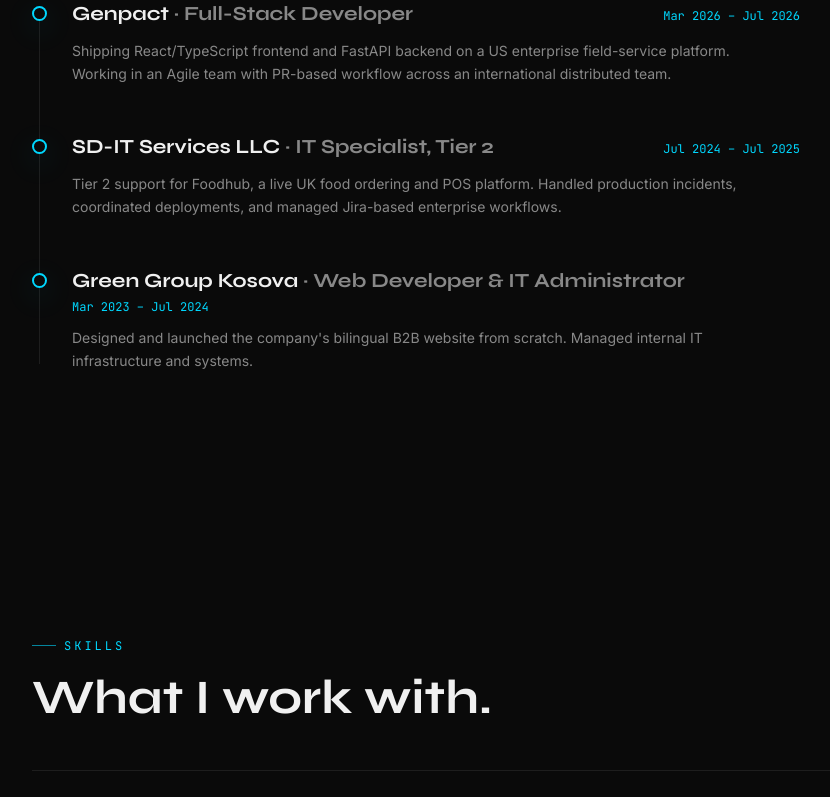
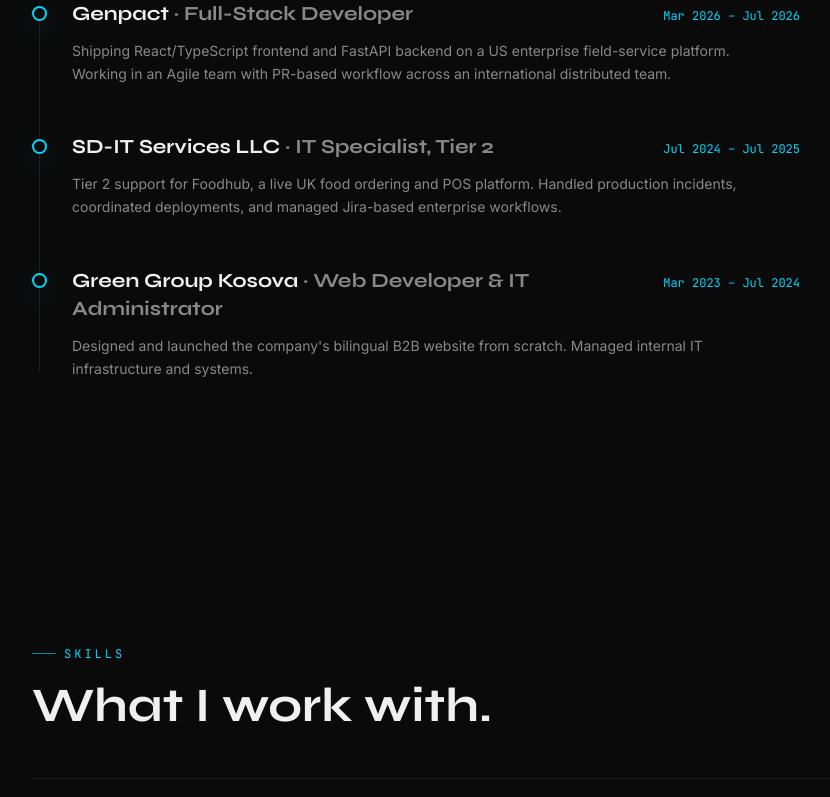
Before and after one commit to yllveliu/yllveliu-portfolio, a Next.js app: page / in a window 1280 px wide. Shown: the part 3294-4091 px from the top of the page, without its empty margins (72-902 px from the left). Built offline with nearby package versions, Linux system fonts and the light colour scheme.

Commit message:
Fix experience date always aligned right using grid layout

```diff
--- a/components/Experience.tsx
+++ b/components/Experience.tsx
@@ -36,7 +36,7 @@
                 className="absolute left-0 top-1.5 h-[15px] w-[15px] rounded-full border-2 border-accent bg-bg shadow-glow-sm"
                 aria-hidden="true"
               />
-              <div className="flex flex-wrap items-baseline justify-between gap-x-4 gap-y-1">
+              <div className="flex flex-wrap items-baseline justify-between gap-x-4 gap-y-1 md:grid md:grid-cols-[1fr_auto]">
                 <h3 className="font-heading text-xl font-bold text-fg">
                   {entry.company}
                   <span className="text-muted"> · {entry.role}</span>
```
